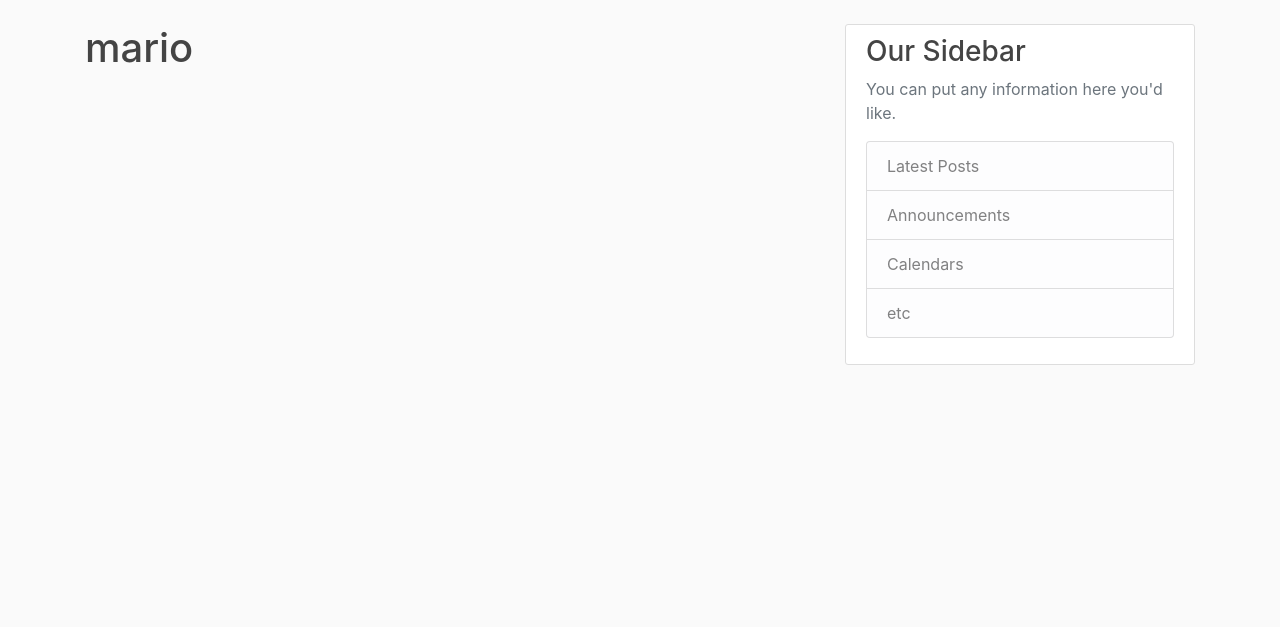
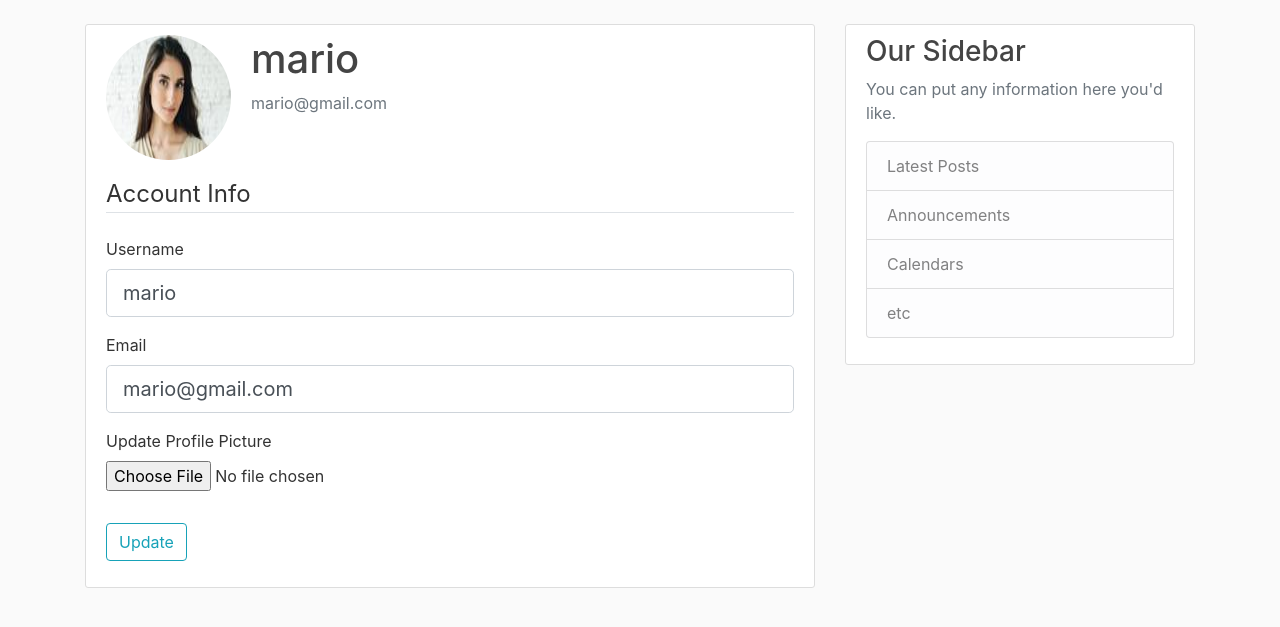
Before and after one commit to INTENDRO/flask_blog, a Flask app: page /account in a window 1280 px wide. Shown: the part 56-683 px from the top of the page. Run offline with Flask 2, Linux system fonts and the light colour scheme; a user stored in the database is signed in; some libraries are stand-ins or nearby versions.

Commit message:
picture upload for profile pictures

```diff
--- a/flaskblog/forms.py
+++ b/flaskblog/forms.py
@@ -1,4 +1,6 @@
 from flask_wtf import FlaskForm
+from flask_wtf.file import FileField, FileAllowed
+from flask_login import current_user
 from wtforms import StringField, PasswordField, SubmitField, BooleanField
 from wtforms.validators import DataRequired, Length, Email, EqualTo, ValidationError
 from flaskblog.models import User
@@ -30,3 +32,23 @@ class LoginForm(FlaskForm):
 	remember = BooleanField("Remember Me")
 
 	submit = SubmitField("Login")
+
+class UpdateAccountForm(FlaskForm):
+	username = StringField("Username",
+							validators=[DataRequired(), Length(min=2, max=20)])
+	email = StringField("Email",
+						validators=[DataRequired(), Email()])
+	picture = FileField("Update Profile Picture", validators=[FileAllowed(['jpg', 'png'])])
+	submit = SubmitField("Update")
+
+	def validate_username(self, username):
+		if username.data != current_user.username:
+			user = User.query.filter_by(username=username.data).first()
+			if user:
+				raise ValidationError('That username is taken. Please choose a different one.')
+
+	def validate_email(self, email):
+		if email.data != current_user.email:
+			user = User.query.filter_by(email=email.data).first()
+			if user:
+				raise ValidationError('That email is taken. Please choose a different one.')
--- a/flaskblog/routes.py
+++ b/flaskblog/routes.py
@@ -1,7 +1,10 @@
+import secrets
+from PIL import Image
+import os
 from flask import render_template, url_for, flash, redirect, request
 from flaskblog import app, db, bcrypt
 from flaskblog.models import User, Post
-from flaskblog.forms import RegistrationForm, LoginForm
+from flaskblog.forms import RegistrationForm, LoginForm, UpdateAccountForm
 from flask_login import login_user, current_user, logout_user, login_required
 
 
@@ -64,8 +67,42 @@ def logout():
 	logout_user()
 	return redirect(url_for('home'))
 
+def save_picture(form_picture):
+	random_hex = secrets.token_hex(8)
+	_, f_ext = os.path.splitext(form_picture.filename)
+	picture_fn = random_hex + f_ext
+	picture_path = os.path.join(app.root_path, 'static/profile_pics', picture_fn)
+	output_size = (125,125)
+	i = Image.open(form_picture)
+	i.thumbnail(output_size)
+	i.save(picture_path)
 
-@app.route("/account")
+	return picture_fn
+
+def delete_old_picture(old_picture):
+	old_pic_path = os.path.join(app.root_path, 'static\\profile_pics', old_picture)
+	try:
+		os.remove(old_pic_path)
+	except FileNotFoundError:
+		print("File not found. Already deleted?")
+
+@app.route("/account", methods=['GET', 'POST'])
 @login_required
 def account():
-	return render_template("account.html", title="Account")
+	form = UpdateAccountForm()
+	if form.validate_on_submit():
+		if form.picture.data:
+			picture_file = save_picture(form.picture.data)
+			if current_user.image_file != "default.jpg":
+				delete_old_picture(current_user.image_file)
+			current_user.image_file = picture_file
+		current_user.username = form.username.data
+		current_user.email = form.email.data
+		db.session.commit()
+		flash("Your account has been updated!", "success")
+		return redirect(url_for('account'))
+	elif request.method == 'GET':
+		form.username.data = current_user.username
+		form.email.data = current_user.email
+	image_file = url_for('static',  filename='profile_pics/'+current_user.image_file)
+	return render_template("account.html", title="Account", image_file=image_file, form=form)
--- a/flaskblog/templates/account.html
+++ b/flaskblog/templates/account.html
@@ -1,5 +1,58 @@
 {% extends "layout.html" %}
 
 {% block content %}
-	<h1>{{ current_user.username }}</h1>
+	<div class="content-section">
+		<div class="media">
+			<img class="rounded-circle account-img" src="{{ image_file }}">
+			<div class="media-body">
+				<h2 class="account-heading">{{ current_user.username }}</h2>
+				<p class="text-secondary">{{ current_user.email }}</p>
+			</div>
+		</div>
+		<form method="POST" action="" enctype="multipart/form-data">
+			{{ form.hidden_tag() }}
+			<fieldset class="form-group">
+				<legend class="border-bottom mb-4">Account Info</legend>
+				<div class="form-group">
+					{{ form.username.label(class="form-control-label") }}
+
+					{% if form.username.errors %}
+						{{ form.username(class="form-control form-control-lg is-invalid") }}
+						<div class="invalid-feedback">
+							{% for error in form.username.errors %}
+								<span>{{ error }}</span>
+							{% endfor %}
+						</div>
+					{% else %}
+						{{ form.username(class="form-control form-control-lg") }}
+					{% endif %}
+				</div>
+				<div class="form-group">
+					{{ form.email.label(class="form-control-label") }}
+					{% if form.email.errors %}
+						{{ form.email(class="form-control form-control-lg is-invalid") }}
+						<div class="invalid-feedback">
+							{% for error in form.email.errors %}
+								<span>{{ error }}</span>
+							{% endfor %}
+						</div>
+					{% else %}
+						{{ form.email(class="form-control form-control-lg") }}
+					{% endif %}
+				</div>
+				<div class="form-group">
+					{{ form.picture.label() }}
+					{{ form.picture(class="form-control-file") }}
+					{% if form.picture.errors %}
+						{% for error in form.picture.errors %}
+							<span class="text-danger">{{ error }}</span></br>
+						{% endfor %}
+					{% endif %}
+				</div>
+			</fieldset>
+			<div class="form-group">
+				{{ form.submit(class="btn btn-outline-info") }}
+			</div>
+		</form>
+	</div>
 {% endblock content %}
```
Also changed, not shown: flaskblog/site.db, flaskblog/static/profile_pics/17144f653e69d75e.jpg (added), flaskblog/static/profile_pics/2a72b011ed048abc.png (added), flaskblog/static/profile_pics/default.jpg (added).
